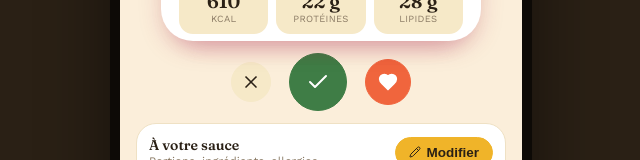
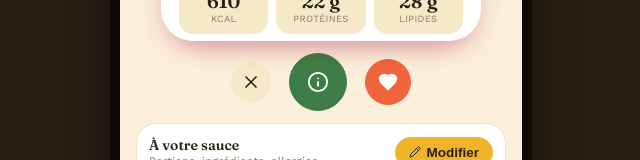
Before and after one commit to thomasregobelin-lgtm/recipy-mvp, a React (Vite) app: page / in a window 1280 px wide. Shown: the part 470-630 px from the top of the page, without its empty margins (331-971 px from the left). Built offline with nearby package versions, Linux system fonts and the light colour scheme.

Commit message:
Swipe: bouton central redevient Info (fiche detail) au lieu de dupliquer le like

```diff
--- a/src/App.jsx
+++ b/src/App.jsx
@@ -1,6 +1,6 @@
 import React, { useState, useEffect, useRef, useCallback } from "react";
 import {
-  Heart, X, ChevronLeft, ChevronRight, Plus, Trash2, Check,
+  Heart, X, Info, ChevronLeft, ChevronRight, Plus, Trash2, Check,
   Pencil, ShoppingCart, CalendarDays, BookOpen, Sparkles, User,
   Search, ArrowLeft, RotateCcw, Minus, Image as ImageIcon, Menu, Utensils,
   SlidersHorizontal
@@ -1066,7 +1066,7 @@ function DiscoverScreen({ data, deckRecipes, profileTagIds, useProfileFilter, se
         {top && (
           <div className="mp-deck-actions" style={{ flexShrink: 0 }}>
             <button className="mp-round-btn pass" onClick={() => resolveSwipe("pass")} aria-label="Passer"><X size={20} /></button>
-            <button className="mp-round-btn info" style={{ width: 58, height: 58 }} onClick={() => resolveSwipe("like")} aria-label="Garder"><Check size={24} /></button>
+            <button className="mp-round-btn info" style={{ width: 58, height: 58 }} onClick={() => setRecipeModal(top.id)} aria-label="Plus d'informations"><Info size={22} /></button>
             <button className="mp-round-btn like" onClick={() => resolveSwipe("like")} aria-label="J'aime"><Heart size={20} fill="currentColor" /></button>
           </div>
         )}
```
